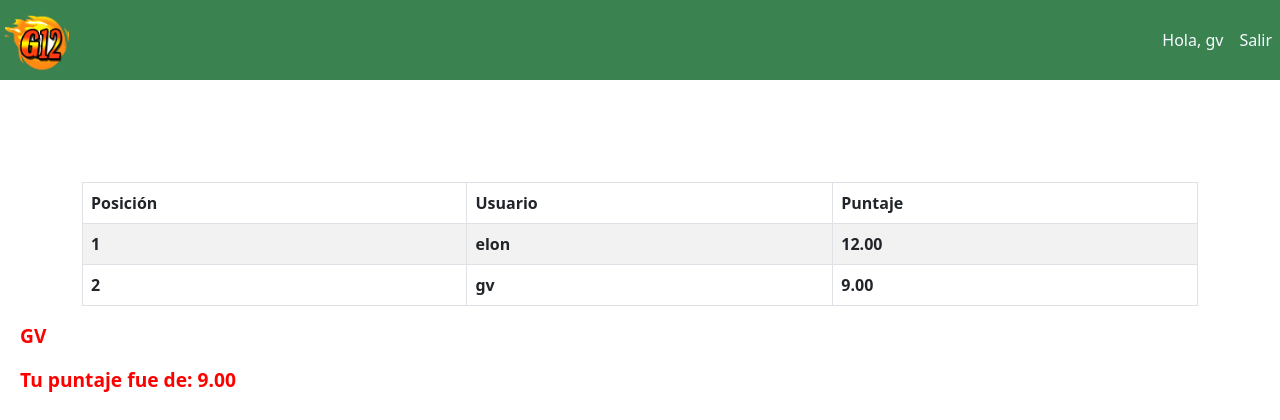
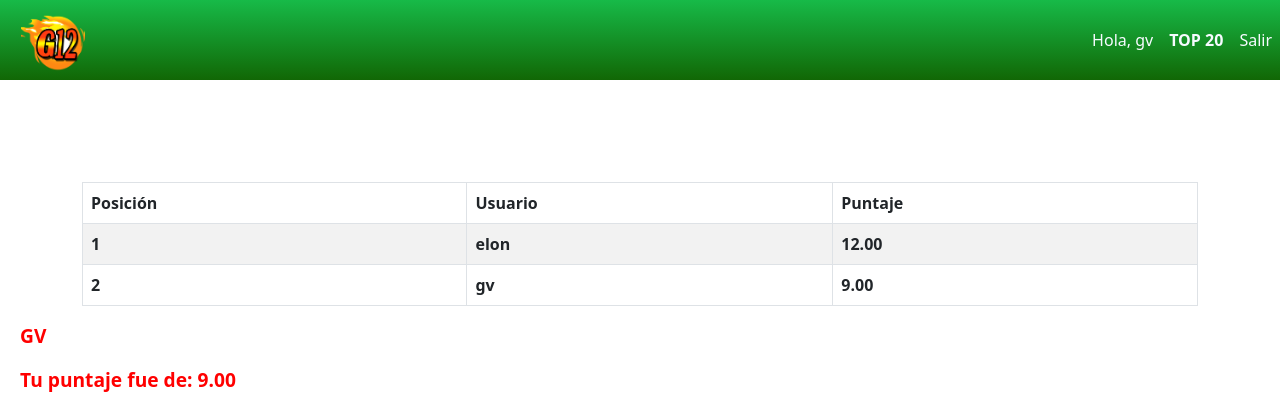
Before and after one commit to gonzalov85/Aplicativo1, a Django app: page /tablero/ in a window 1280 px wide. Shown: the top 420 px of the page. Run offline with Django 3.2, Linux system fonts and the light colour scheme; a user stored in the database is signed in; data comes from the database, SQL or seed files in the repository; both versions use the stored data as it was after the commit; lists and menus that the app fills with data are empty; some libraries are stand-ins or nearby versions.

Commit message:
Agregue link de tablero a home
Co-Authored-By: eugenia286 <88558845+eugenia286@users.noreply.github.com>
Co-Authored-By: guildmember145 <52839296+guildmember145@users.noreply.github.com>
Co-Authored-By: SaraRotela <88736486+SaraRotela@users.noreply.github.com>
Co-Authored-By: santiagowuerich <88554765+santiagowuerich@users.noreply.github.com>
Co-Authored-By: CristianSchah <88737383+CristianSchah@users.noreply.github.com>
Co-Authored-By: JoseALt <88116605+JoseLALT@users.noreply.github.com>
Co-Authored-By: Ballest-fran <88737673+Ballest-fran@users.noreply.github.com>

```diff
--- a/static/css/main.css
+++ b/static/css/main.css
@@ -14,6 +14,7 @@ h2{
 .logo-g12{
     height:8vh;
     width: 8vh;
+    margin-left: 2vh;
 }
 
 .inicio{
--- a/templates/includes/navbar.html
+++ b/templates/includes/navbar.html
@@ -1,5 +1,5 @@
 {% load static %}
-<nav class="navbar navbar-expand-lg navbar-light" style="background-color: #3b8251; padding-left: 5px;">
+<nav class="navbar navbar-expand-lg navbar-light" style="background: linear-gradient(180deg, rgba(24,185,34,1) 0%, rgba(23,186,72,1) 0%, rgba(17,103,5,1) 100%); padding-left: 5px;">
     <a href="{% url 'inicio' %}"><img class="logo-g12" src="{% static 'images/logo.png' %}" alt=""></a>
     <button class="navbar-toggler" type="button" data-toggle="collapse" data-target="#navbarNav" aria-controls="navbarNav" aria-expanded="false" aria-label="Toggle navigation">
       <span class="navbar-toggler-icon"></span>
@@ -9,6 +9,9 @@
         {% if user.is_authenticated %}
         <li class="nav-item active">
           <a class="nav-link" href="#" style="color:#f6fbff;">Hola, {{user.username}}</a>
+        </li>
+        <li class="nav-item">
+          <a class="nav-link" href="{% url 'tablero' %}" style="color:#f6fbff;"><b>TOP 20</b></a>
         </li>
         <li class="nav-item">
           <a class="nav-link" href="{% url 'logout_vista' %}" style="color:#f6fbff;">Salir</a>
--- a/templates/inicio.html
+++ b/templates/inicio.html
@@ -9,7 +9,9 @@
         <img src="{% static 'images/capy1.jpg' %}" alt="Tincho el Carpincho" width="300" height="300"><img src="{% static 'images/escudochaco.png' %}" alt="Tincho el Carpincho" width="250" height="300">
     {% if user.is_authenticated %}
         <h3>Jugar Ahora! <a href="{% url 'jugar' %}">Entrar y Jugar</a> </h3>
-
+        <br><br>
+        <h3>Ver Tablero TOP 20 ---> <a href="{% url 'tablero' %}"> Resultados TOP 20</a> </h3>
+        <br><br>
     {% else %}
 
         <h3>¿Aún no tienes cuenta? ---> <a href="{% url 'registro' %}">Registrarse</a> </h3>
```
Also changed, not shown: db.sqlite3.
